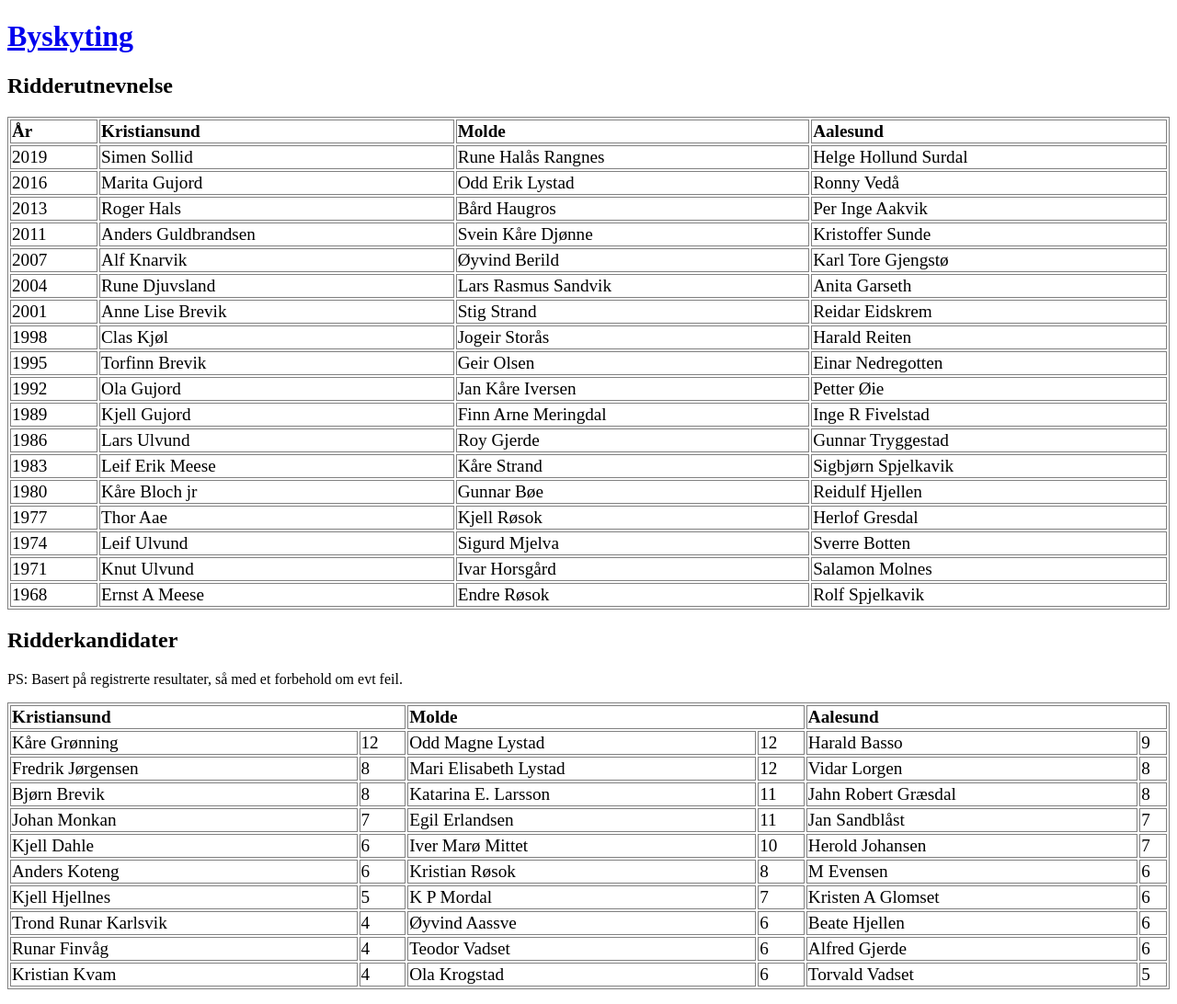
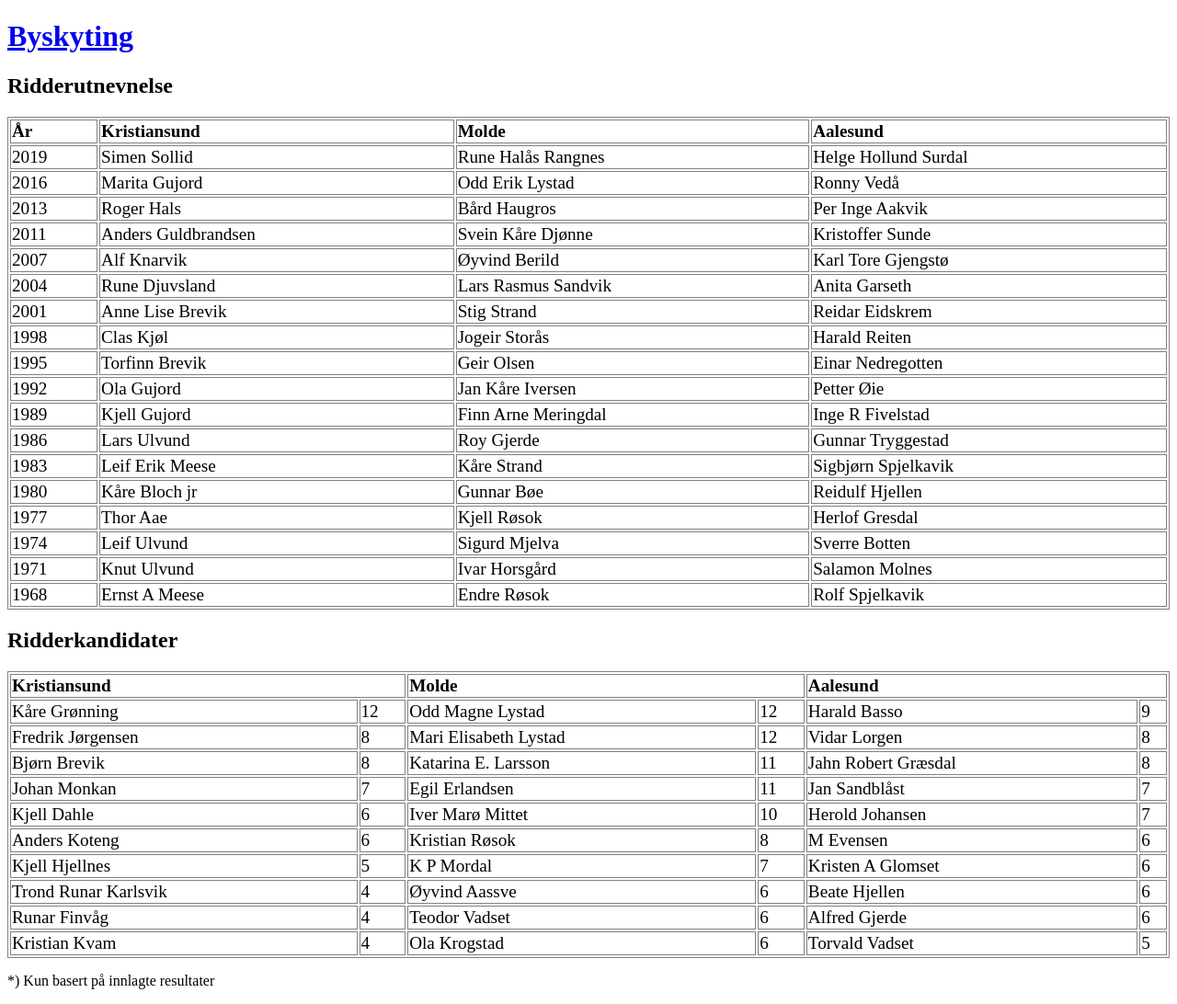
Before and after one commit to byskyting/byskyting.github.io, a Jekyll site: the page built from ridderutnevnelse.md, in a window 1280 px wide. Shown: the whole page at 92% size. Built offline with Jekyll 4.4.1, drawn with Linux system fonts in a browser that asks for light colours; our own code applies the rules of GitHub Pages for plain Markdown files.

Commit message:
Update ridderutnevnelse.md

```diff
--- a/ridderutnevnelse.md
+++ b/ridderutnevnelse.md
@@ -22,7 +22,6 @@ title: Ridderutnevnelse
 </table>
 
 ## Ridderkandidater
-PS: Basert på registrerte resultater, så med et forbehold om evt feil.
 <table>
   <tr>
     <th colspan="2">Kristiansund</th>
@@ -66,3 +65,4 @@ PS: Basert på registrerte resultater, så med et forbehold om evt feil.
   </tr>
 {%- endfor %}
 </table>
+*) Kun basert på innlagte resultater
```
